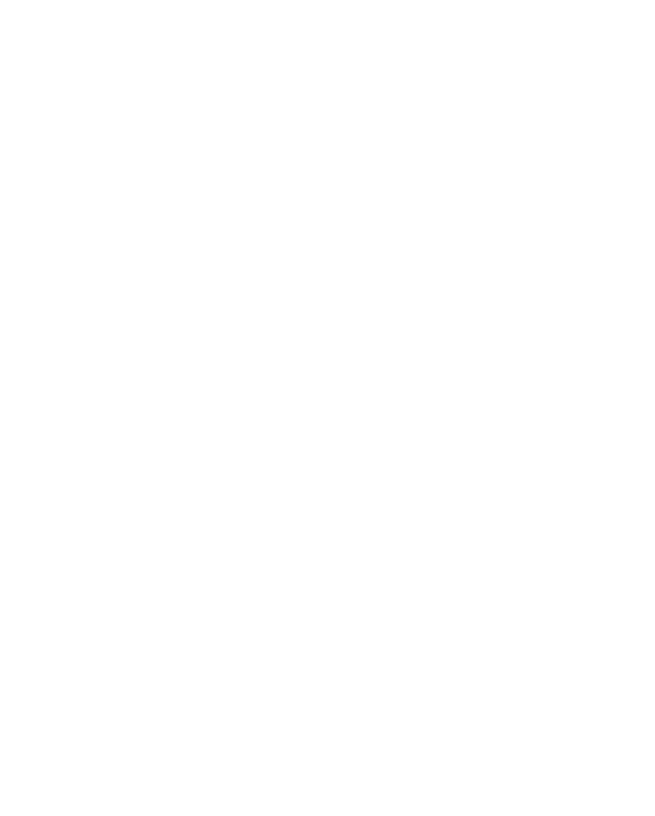
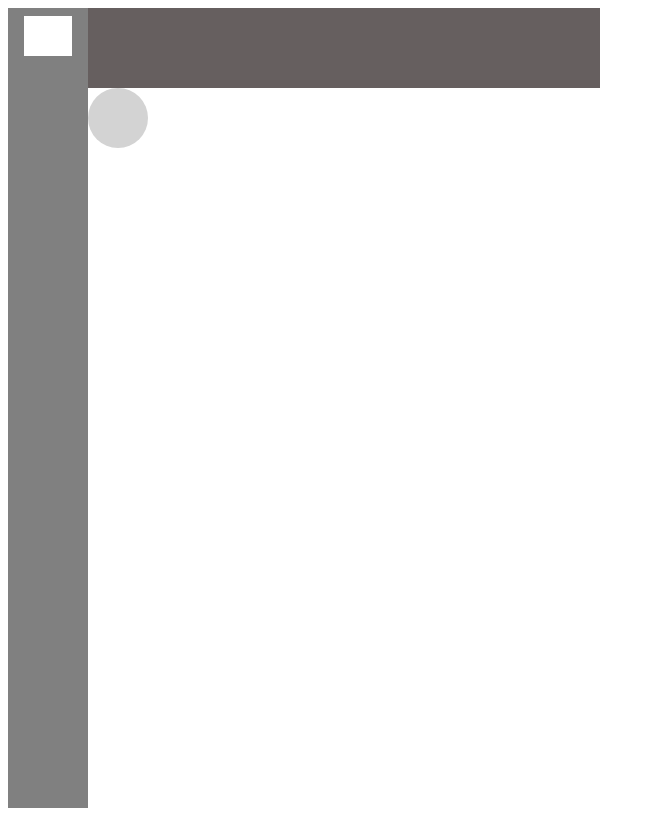
Before and after one commit to giuliana1995/test, a plain HTML site: page index.html in a window 1280 px wide. Shown: the whole page, without its empty margins (0-655 px from the left). Drawn offline with Linux system fonts and the light colour scheme.

Commit message:
test-fine

```diff
--- a/index.html
+++ b/index.html
@@ -6,10 +6,22 @@
     <meta http-equiv="X-UA-Compatible" content="IE=edge">
     <meta name="viewport" content="width=device-width, initial-scale=1.0">
     <title>Document</title>
+    <link rel="stylesheet" href="style.css">
 </head>
 
 <body>
 
+    <main>
+        <aside>
+            <div></div>
+        </aside>
+        <div class="content">
+            <nav></nav>
+            <div class="ball"></div>
+        </div>
+
+    </main>
+
 </body>
 
 </html>
--- a/style.css
+++ b/style.css
@@ -0,0 +1,33 @@
+main {
+    background-color: white;
+    display: flex;
+}
+
+aside {
+    background-color: gray;
+    width: 80px;
+    height: 100vh;
+}
+
+aside>div {
+    background-color: white;
+    width: 60%;
+    height: 5%;
+    margin: auto;
+    margin-top: 10%;
+}
+
+.content>nav {
+    background-color: rgb(102, 95, 95);
+    width: 40vw;
+    height: 10%;
+    margin: auto;
+}
+
+.ball {
+    width: 60px;
+    height: 60px;
+    border-radius: 80%;
+    background-color: lightgray;
+
+}
```
